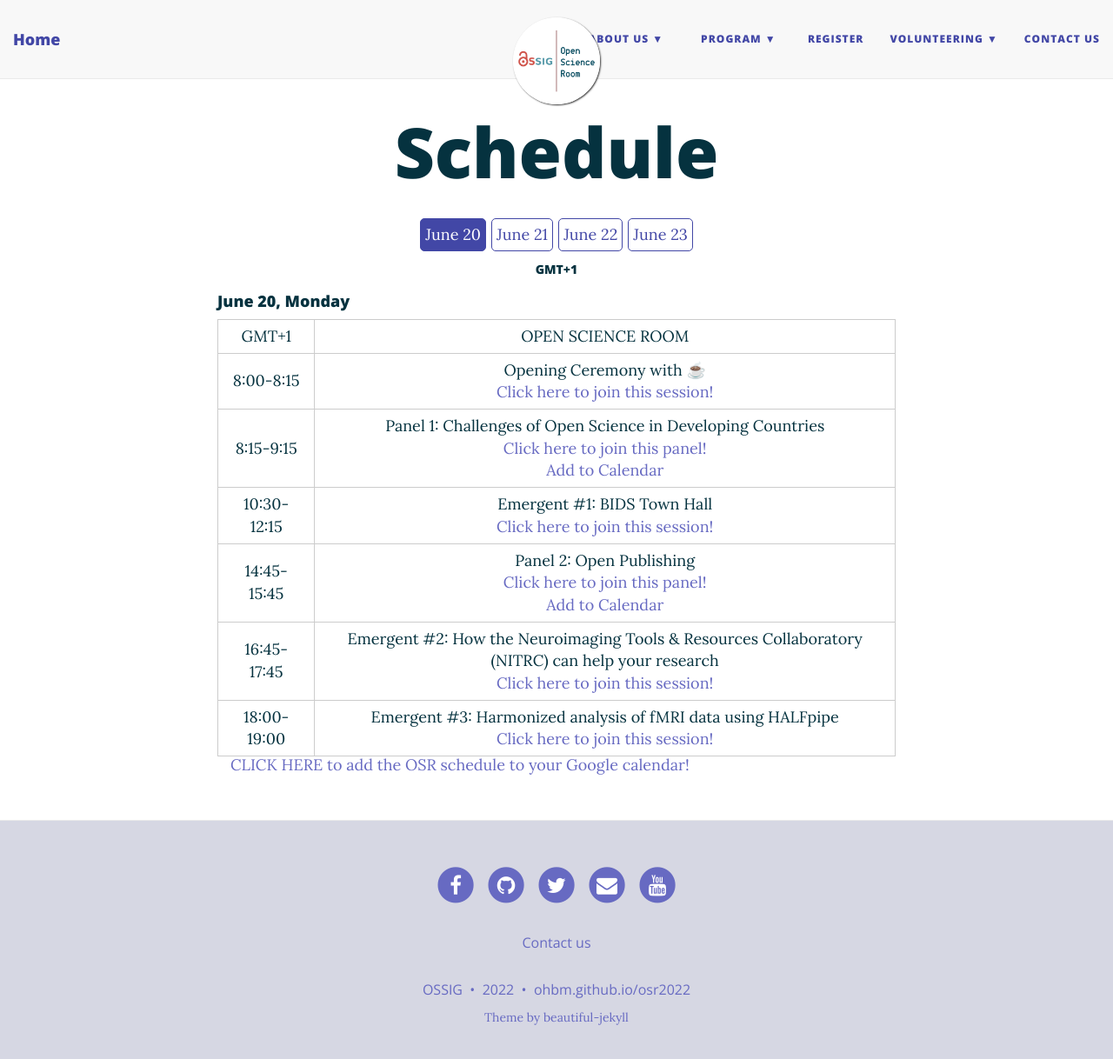
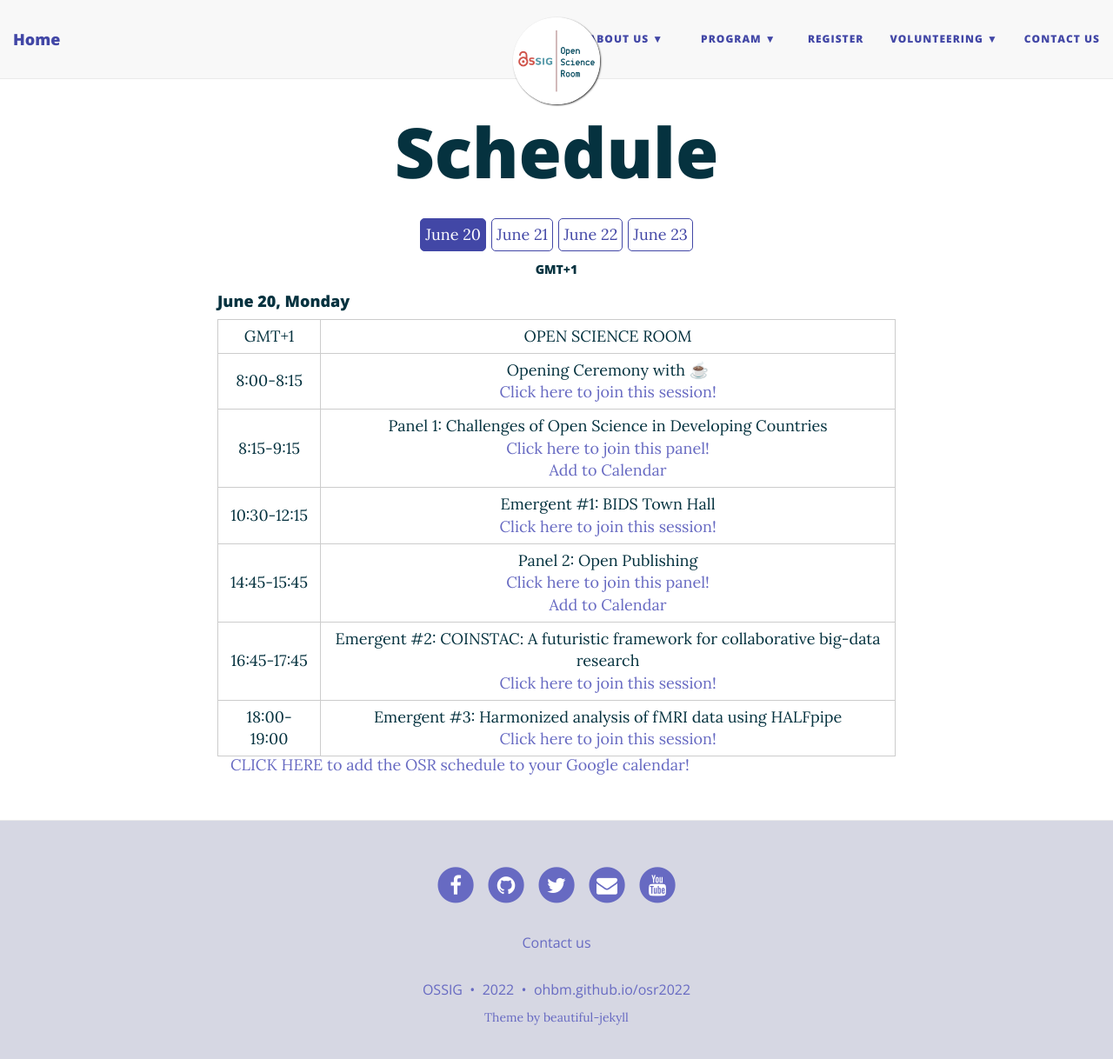
Before and after one commit to ohbm/osr2023, a Jekyll site: the page built from schedule.md, in a window 1280 px wide and 1231 px high. Shown: the top 1218 px of the window at 87% size. Built offline with Jekyll 4.4.1, drawn with Linux system fonts in a browser that asks for light colours; nearby versions of some CDN libraries.

```diff
--- a/schedule.md
+++ b/schedule.md
@@ -93,7 +93,7 @@
             <tr>
                 <td>16:45-17:45</td>
                 <td>
-                    <div>Emergent #2: How the Neuroimaging Tools & Resources Collaboratory (NITRC) can help your research</div>
+                    <div>Emergent #2: COINSTAC: A futuristic framework for collaborative big-data research</div>
                     <div><a href="https://www.crowdcast.io/e/osr-2022--emergent-2" target="_blank">Click here to join this session!</a></div>
                 </td>
             </tr>
```
